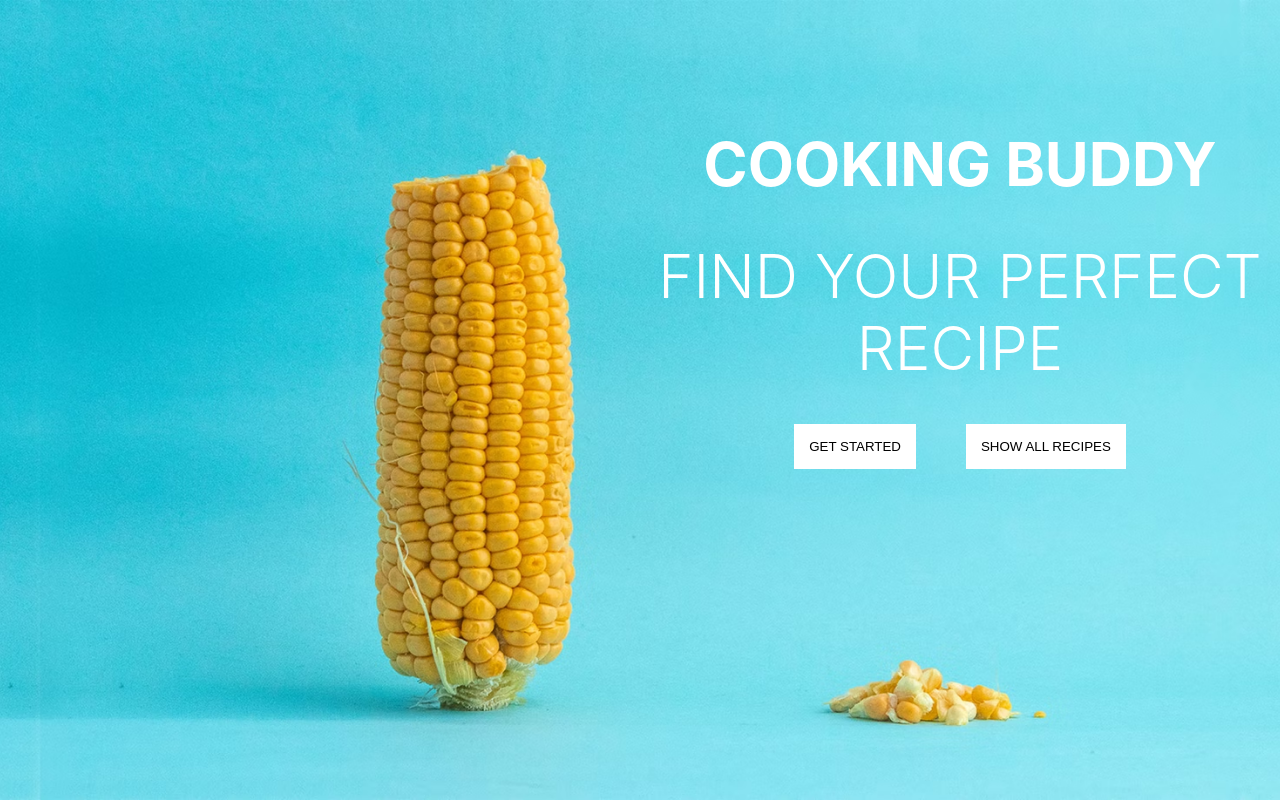
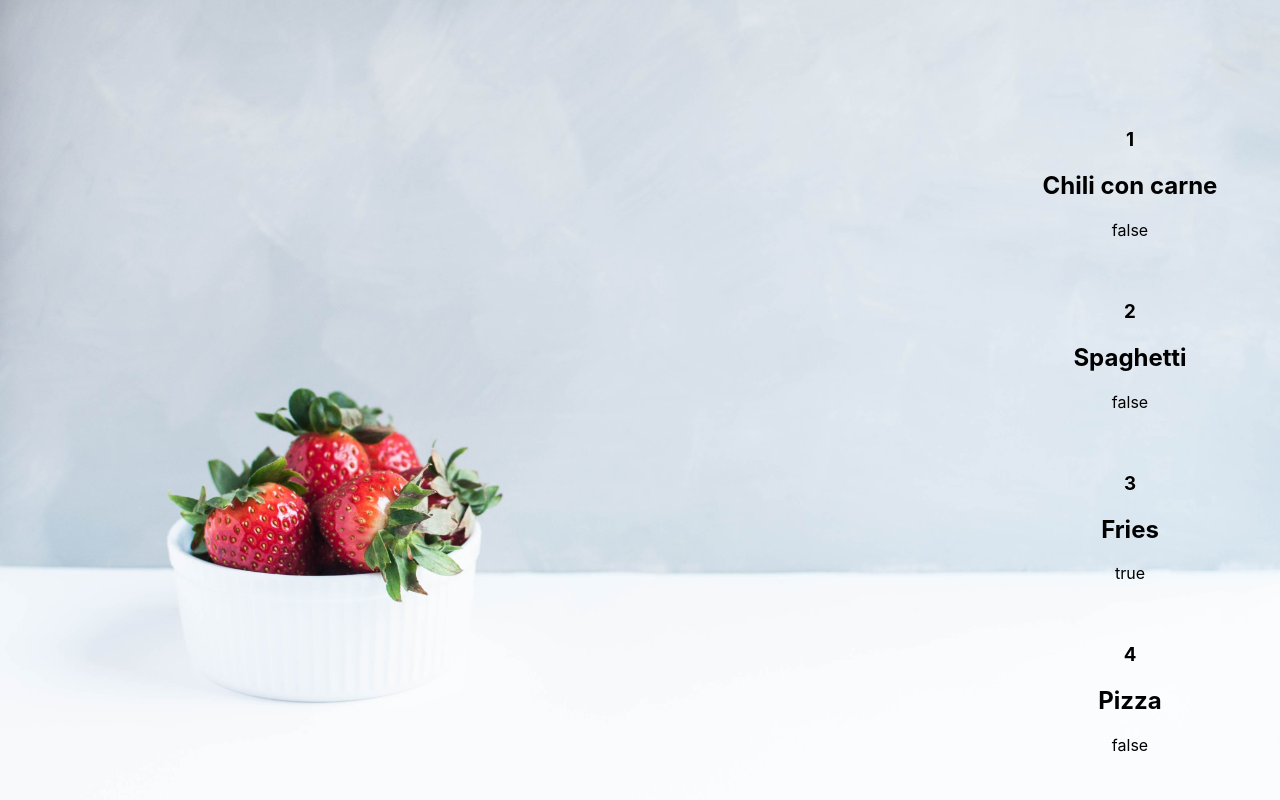
Before and after one commit to Tomdenboer/CookingBuddy, a React (Create React App) app in the folder cooking-buddy/: page /recipes in a window 1280 px wide. Shown: the top 800 px of the page. Built offline with nearby package versions, Linux system fonts and the light colour scheme.

Commit message:
way too big of a commit, includes landing page, api helper class, Router and an empty component for the recipe and questionnaire page

```diff
--- a/cooking-buddy/package.json
+++ b/cooking-buddy/package.json
@@ -6,8 +6,10 @@
     "@testing-library/jest-dom": "^5.16.4",
     "@testing-library/react": "^13.3.0",
     "@testing-library/user-event": "^13.5.0",
+    "axios": "^1.1.2",
     "react": "^18.2.0",
     "react-dom": "^18.2.0",
+    "react-router-dom": "^6.4.2",
     "react-scripts": "5.0.1",
     "web-vitals": "^2.1.4"
   },
--- a/cooking-buddy/src/Components/App.js
+++ b/cooking-buddy/src/Components/App.js
@@ -1,10 +1,18 @@
 import './App.css';
 import Home from './Pages/Home.js'
+import Recipes from './Pages/Recipes.js'
+import {BrowserRouter, Routes, Route} from 'react-router-dom'
 
 function App() {
   return (
     <div className="App">
-      <Home />
+      <BrowserRouter>
+        <Routes>
+          <Route index element={<Home/>}/>
+          <Route path="recipes" element={<Recipes/>}/>
+        </Routes>
+      </BrowserRouter>
+      {/* <Home /> */}
     </div>
   );
 }
--- a/cooking-buddy/src/Components/CustomButton.css
+++ b/cooking-buddy/src/Components/CustomButton.css
@@ -1,6 +1,23 @@
-button {
+a {
     outline: none;
+    border-radius: 5px;
     border: none;
     background: white;
-    padding: 15px;
+    padding: 20px;
+    box-shadow: 2px 0px 2px rgb(223, 223, 223);
+
+    color: #3D3D3D;
+    font-weight: 600;
+    letter-spacing: 3px;
+    text-decoration: none;
+
+    /* for the scale transform on hover */
+    transition-duration: 0.3s;
 }
+
+/* Scale and change visuals on hover  */
+a:hover {
+    transform: scale(1.05);
+    background:rgb(223, 223, 223);
+    font-weight: bold;
+}
--- a/cooking-buddy/src/Components/CustomButton.js
+++ b/cooking-buddy/src/Components/CustomButton.js
@@ -1,10 +1,15 @@
+/*
+    Custom button that is reusable everywhere. To make it usable everywhere we have a number of props that allow for enough customization. This way we only need to have one component for buttons.
+    We get a onclick, path and of course the text content from the props.
+*/
+
 import React, {Fragment} from 'react';
 import './CustomButton.css';
 
 function CustomButton (props) {
     return (
         <Fragment>
-            <button>{props.content}</button>
+            <a onClick={props.clickEvent} href={props.path}>{props.content}</a>
         </Fragment>
     );
 }
--- a/cooking-buddy/src/Components/Pages/Home.css
+++ b/cooking-buddy/src/Components/Pages/Home.css
@@ -1,5 +1,7 @@
+/* font color #3D3D3D */
+
 body {
-    background: url('./../../Assets/corn\ blue.avif') no-repeat center center fixed;
+    background: url('./../../Assets/aardlingen.jpg') no-repeat center center fixed;
     background-size: cover;
 }
 main {
@@ -11,8 +13,12 @@ main {
 }
 
 h1 {
-    color: white;
+    /* color: white;
+    /* text-shadow: 2px 1px 3px #494949; */
     font-size: 60px;
+
+    color: #3D3D3D;
+     /* text-shadow: 2px 1px 1px darkgray; */
 }
 
 .subTitle {
--- a/cooking-buddy/src/Components/Pages/Home.js
+++ b/cooking-buddy/src/Components/Pages/Home.js
@@ -1,5 +1,6 @@
 import './Home.css';
 import Button from './../CustomButton';
+import apiHelper from '../../helpers/apiHelper';
 
 function Home() {
     return (
@@ -7,8 +8,8 @@ function Home() {
             <h1>COOKING BUDDY</h1>
             <h1 className="subTitle">FIND YOUR PERFECT RECIPE</h1>
             <div className="split">
-                <Button content="GET STARTED"></Button>
-                <Button content="SHOW ALL RECIPES"></Button>
+                <Button content="GET STARTED" clickEvent={apiHelper.test}></Button>
+                <Button content="SHOW ALL RECIPES" path="/recipes"></Button>
             </div>
 
         </main>
--- /dev/null
+++ b/cooking-buddy/src/Components/Pages/Recipes.js
@@ -0,0 +1,44 @@
+import RecipeList from '../RecipeList';
+
+const recipeList = [
+    {
+        "id": 1,
+        "name": "Chili con carne",
+        "vegetarian": false
+    },
+    {
+        "id": 2,
+        "name": "Spaghetti",
+        "vegetarian": false
+    },
+    {
+        "id": 3,
+        "name": "Fries",
+        "vegetarian": true
+    },
+    {
+        "id": 4,
+        "name": "Pizza",
+        "vegetarian": false
+    },
+    {
+        "id": 5,
+        "name": "Smoothie",
+        "vegetarian": true
+    },
+    {
+        "id": 6,
+        "name": "Pudding",
+        "vegetarian": true
+    },
+]
+
+function Recipes() {
+    return (
+        <main>
+            <RecipeList recipes={recipeList}></RecipeList>
+        </main>
+    );
+}
+
+export default Recipes;
--- /dev/null
+++ b/cooking-buddy/src/Components/RecipeList.js
@@ -0,0 +1,18 @@
+import RecipeListItem from './RecipeListItem';
+
+function RecipeList(props) {
+    const list = props.recipes;
+    // console.log(list);
+    const listItems = list.map((item) =>
+        <RecipeListItem key={item.id} id={item.id} name={item.name} vegetarian={item.vegetarian}/>
+    );
+    console.log(listItems);
+    return (
+        <ul>
+            {listItems}
+        </ul>
+    )
+
+}
+
+export default RecipeList;
--- /dev/null
+++ b/cooking-buddy/src/Components/RecipeListItem.js
@@ -0,0 +1,11 @@
+function RecipeListItem(props) {
+    return (
+        <main>
+            <h3>{props.id}</h3>
+            <h2>{props.name}</h2>
+            <p>{props.vegetarian.toString()}</p>
+        </main>
+
+    )
+}
+export default RecipeListItem;
--- /dev/null
+++ b/cooking-buddy/src/helpers/apiHelper.js
@@ -0,0 +1,18 @@
+import axios from 'axios';
+
+const apiKey = 'ee49ddfe10dd4f61b02797850ba8b30d';
+export default {
+
+    /* Limiting the number of items we get to 15 because of limited API access.
+        I do request extra recipe information, because this gives more options to filter recipes.*/
+    test: async () => {
+        try {
+            const result = axios.get('https://api.spoonacular.com/recipes/complexSearch?apiKey='+ apiKey + '&number=15&addRecipeInformation=true').then((response) => {
+                console.log(response);
+            })
+        }
+     catch(e) {
+
+    }
+}
+}
```
Also changed, not shown: cooking-buddy/src/Assets/aardlingen.jpg (added), cooking-buddy/src/Components/Card.js (added), cooking-buddy/src/Components/Pages/Questionnaire.js (added), 1 other file (tests, documents, lock files or other folders).
